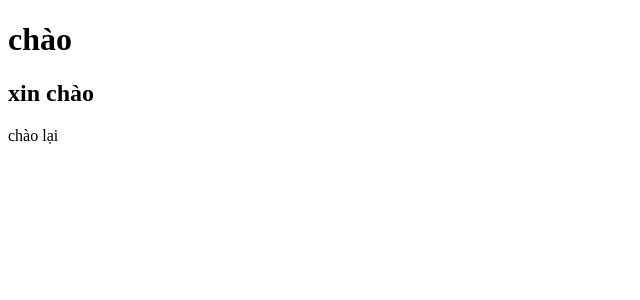
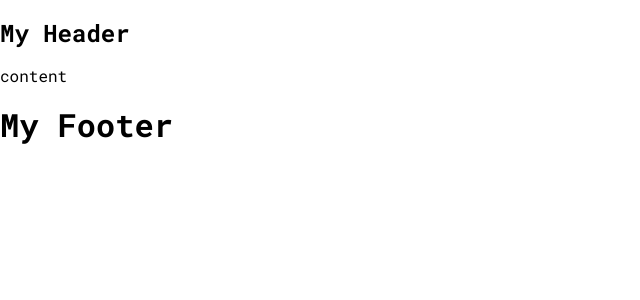
Before and after one commit to hieule210924tb/e-commerse, a React (Vite) app: page / in a window 1280 px wide. Shown: the top 300 px of the page, without its empty margins (0-640 px from the left). Built offline with nearby package versions, Linux system fonts and the light colour scheme.

Commit message:
Tạo Folder Structure SCSS

```diff
--- a/package.json
+++ b/package.json
@@ -11,6 +11,7 @@
   },
   "dependencies": {
     "e-commerse-react-vite": "file:",
+    "normalize.css": "^8.0.1",
     "react": "^19.0.0",
     "react-dom": "^19.0.0"
   },
@@ -23,6 +24,7 @@
     "eslint-plugin-react-hooks": "^5.2.0",
     "eslint-plugin-react-refresh": "^0.4.19",
     "globals": "^16.0.0",
+    "sass": "^1.87.0",
     "vite": "^6.3.1"
   }
 }
--- a/src/App.jsx
+++ b/src/App.jsx
@@ -1,10 +1,13 @@
-import Header from '@/components/Header/Header';
+import MyHeader from '@/components/Header/Header';
+import MyFooter from '@/components/Footer/Footer';
+import MyLayout from '@/components/Layout/Layout';
 function App() {
     return (
-        <>
-            <h1>chào</h1>
-            <Header />
-        </>
+        <MyLayout>
+            <MyHeader />
+            content
+            <MyFooter />
+        </MyLayout>
     );
 }
 
--- /dev/null
+++ b/src/assets/styles/__global.module.scss
@@ -0,0 +1,5 @@
+@import url('https://fonts.googleapis.com/css2?family=IBM+Plex+Sans:ital,wght@0,100..700;1,100..700&family=Poppins:wght@300;400;500;600;700&family=Roboto+Mono:ital,wght@0,100..700;1,100..700&family=Roboto:wght@100;300;400;500&display=swap');
+
+body {
+    font-family: 'Roboto Mono', monospace;
+}
--- /dev/null
+++ b/src/assets/styles/__mixin.module.scss
@@ -0,0 +1,5 @@
+// __mixin viết các khối style chung để tái sử dụng
+
+@mixin radius_common($radius: 10px) {
+    border-radius: $radius;
+}
--- /dev/null
+++ b/src/assets/styles/__variable.module.scss
@@ -0,0 +1,7 @@
+//__variable để lưu trữ tất cả các color
+
+$primary_color: #333;
+$seconddary_color: #888;
+$th_color: #555;
+$white_color: #fff;
+$sub_color: #404040;
--- /dev/null
+++ b/src/assets/styles/main.scss
@@ -0,0 +1,4 @@
+@import 'normalize.css';
+@import './_variable.module';
+@import './_mixin.module';
+@import './_global.module';
--- a/src/components/Button/Button.jsx
+++ /dev/null
@@ -1,5 +0,0 @@
-function Button() {
-    return <>chào lại</>;
-}
-
-export default Button;
--- /dev/null
+++ b/src/components/Footer/Footer.jsx
@@ -0,0 +1,9 @@
+function MyFooter() {
+    return (
+        <>
+            <h1>My Footer</h1>
+        </>
+    );
+}
+
+export default MyFooter;
--- a/src/components/Header/Header.jsx
+++ b/src/components/Header/Header.jsx
@@ -1,11 +1,9 @@
-import Button from '@components/Button/Button';
-function Header() {
+function MyHeader() {
     return (
         <>
-            <h2>xin chào</h2>
-            <Button />
+            <h2>My Header</h2>
         </>
     );
 }
 
-export default Header;
+export default MyHeader;
--- /dev/null
+++ b/src/components/Layout/Layout.jsx
@@ -0,0 +1,9 @@
+function MyLayout({ children }) {
+    return (
+        <main>
+            <div>{children}</div>
+        </main>
+    );
+}
+
+export default MyLayout;
--- a/vite.config.js
+++ b/vite.config.js
@@ -8,7 +8,8 @@ export default defineConfig({
     resolve: {
         alias: {
             '@': path.resolve(__dirname, 'src'),
-            '@components': path.resolve(__dirname, 'src/components')
+            '@components': path.resolve(__dirname, 'src/components'),
+            '@styles': path.resolve(__dirname, 'src/assets/styles')
         }
     }
 });
```
Also changed, not shown: src/main.jsx (+8 -7 lines), 1 other file (tests, documents, lock files or other folders).
